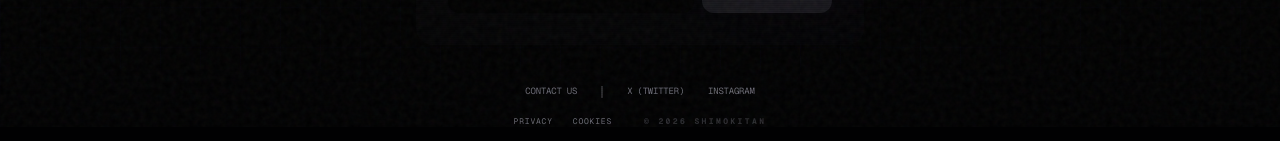
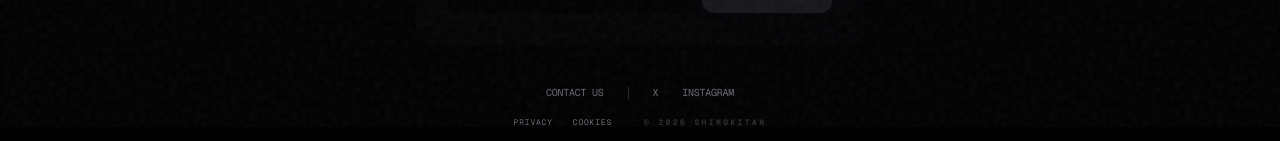
Before and after one commit to shimokitan/shimokitan, a Next.js app in the folder apps/main/: page /maintenance in a window 1280 px wide. Shown: the part 673-814 px from the top of the page. Built offline with nearby package versions, Linux system fonts and the light colour scheme.

Commit message:
refactor: unify footer into a single component with minimal variant support

```diff
--- a/apps/main/src/components/layout/Footer.tsx
+++ b/apps/main/src/components/layout/Footer.tsx
@@ -3,9 +3,13 @@
 import React from 'react';
 import Link from 'next/link';
 
-export function Footer() {
+interface FooterProps {
+    minimal?: boolean;
+}
+
+export function Footer({ minimal = false }: FooterProps) {
     return (
-        <footer className="border-t border-zinc-800/30 bg-zinc-950/20 backdrop-blur-xl flex flex-col md:flex-row items-center justify-between px-6 py-4 text-[10px] text-zinc-400 shrink-0 relative z-40 gap-4 w-full">
+        <footer className={`border-t border-zinc-800/30 bg-zinc-950/20 backdrop-blur-xl flex flex-col md:flex-row items-center justify-between px-6 py-4 text-[10px] shrink-0 relative z-40 gap-4 w-full ${minimal ? 'text-zinc-500' : 'text-zinc-400'}`}>
             <div className="flex flex-wrap gap-x-6 gap-y-2 font-mono uppercase tracking-tight items-center">
                 <Link href="/contact" className="hover:text-violet-400 transition-colors">CONTACT US</Link>
                 <div className="w-px h-3 bg-zinc-800" />
@@ -14,15 +18,19 @@ export function Footer() {
             </div>
 
             <div className="flex items-center gap-8">
-                <div className="flex gap-5 font-mono uppercase tracking-widest">
+                <div className="flex gap-5 font-mono uppercase tracking-widest text-[8px] md:text-[10px]">
                     <Link href="/privacy" className="hover:text-zinc-300 transition-colors">Privacy</Link>
-                    <Link href="/terms" className="hover:text-zinc-300 transition-colors">Terms</Link>
-                    <Link href="/community-guidelines" className="hover:text-zinc-300 transition-colors">Guidelines</Link>
-                    <Link href="/copyright" className="hover:text-zinc-300 transition-colors">Copyright</Link>
-                    <Link href="/dmca" className="hover:text-zinc-300 transition-colors">DMCA</Link>
+                    {!minimal && (
+                        <>
+                            <Link href="/terms" className="hover:text-zinc-300 transition-colors">Terms</Link>
+                            <Link href="/community-guidelines" className="hover:text-zinc-300 transition-colors">Guidelines</Link>
+                            <Link href="/copyright" className="hover:text-zinc-300 transition-colors">Copyright</Link>
+                            <Link href="/dmca" className="hover:text-zinc-300 transition-colors">DMCA</Link>
+                        </>
+                    )}
                     <Link href="/cookies" className="hover:text-zinc-300 transition-colors">Cookies</Link>
                 </div>
-                <div className="font-mono opacity-60 tracking-[0.3em] text-[10px] uppercase font-bold">
+                <div className={`font-mono tracking-[0.3em] text-[8px] md:text-[10px] uppercase font-bold ${minimal ? 'opacity-40' : 'opacity-60'}`}>
                     © 2026 SHIMOKITAN
                 </div>
             </div>
--- a/apps/main/src/components/layout/MaintenanceLayout.tsx
+++ b/apps/main/src/components/layout/MaintenanceLayout.tsx
@@ -2,8 +2,9 @@
 
 import React from 'react';
 import { CyberpunkShell } from '@shimokitan/ui';
-import Link from 'next/link';
 import { useTime } from '../../hooks/use-time';
+
+import { Footer } from './Footer';
 
 export function MaintenanceLayout({ children }: { children: React.ReactNode }) {
     const time = useTime();
@@ -51,24 +52,7 @@ export function MaintenanceLayout({ children }: { children: React.ReactNode }) {
                     {children}
                 </main>
 
-                <footer className="border-t border-zinc-800/30 bg-zinc-950/20 backdrop-blur-xl flex flex-col md:flex-row items-center justify-between px-6 py-4 text-[9px] text-zinc-500 shrink-0 relative z-40 gap-4 w-full">
-                    <div className="flex flex-wrap gap-x-6 gap-y-2 font-mono uppercase tracking-tight items-center">
-                        <Link href="/contact" className="hover:text-violet-400 transition-colors">CONTACT US</Link>
-                        <span className="w-0.5 h-3 bg-zinc-800" />
-                        <a href="https://x.com/shimokitan_off" target="_blank" rel="noopener noreferrer" className="hover:text-zinc-300 transition-colors">X (Twitter)</a>
-                        <a href="https://www.instagram.com/shimokitan.live/" target="_blank" rel="noopener noreferrer" className="hover:text-zinc-300 transition-colors">Instagram</a>
-                    </div>
-
-                    <div className="flex items-center gap-8">
-                        <div className="flex gap-5 font-mono uppercase tracking-widest text-[8px]">
-                            <Link href="/privacy" className="hover:text-zinc-300 transition-colors">Privacy</Link>
-                            <Link href="/cookies" className="hover:text-zinc-300 transition-colors">Cookies</Link>
-                        </div>
-                        <div className="font-mono opacity-40 tracking-[0.3em] text-[8px] uppercase font-bold">
-                            © 2026 SHIMOKITAN
-                        </div>
-                    </div>
-                </footer>
+                <Footer minimal />
             </div>
         </CyberpunkShell>
     );
```
